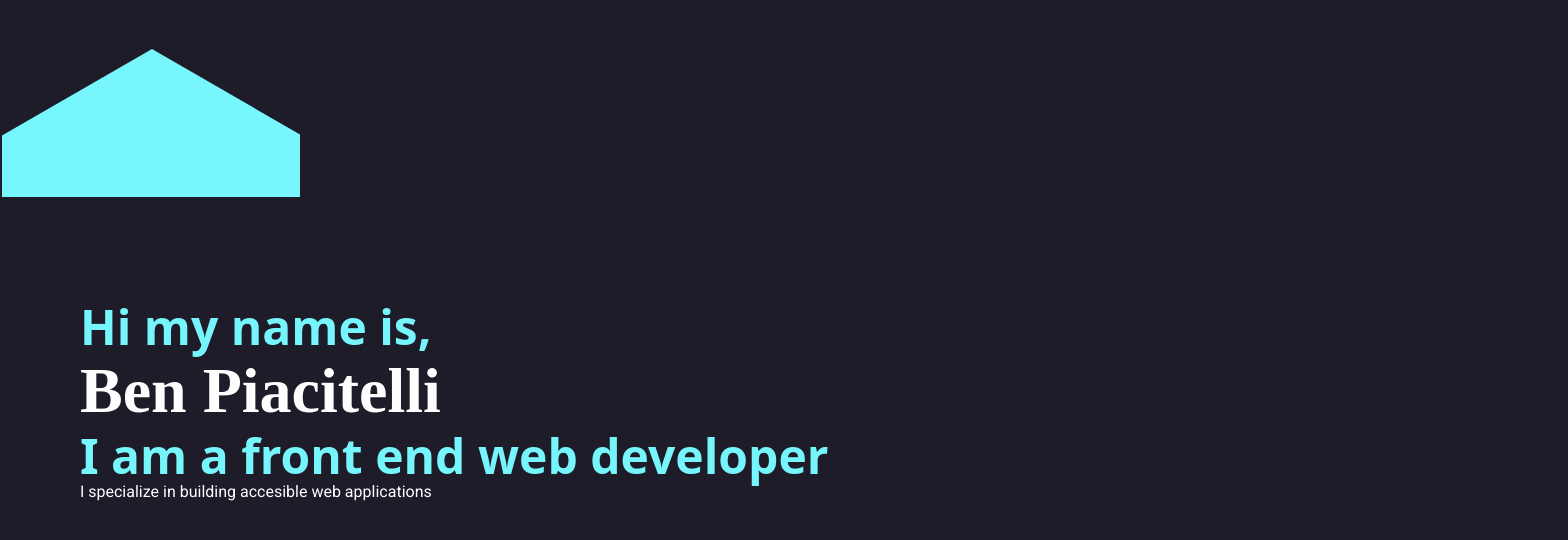
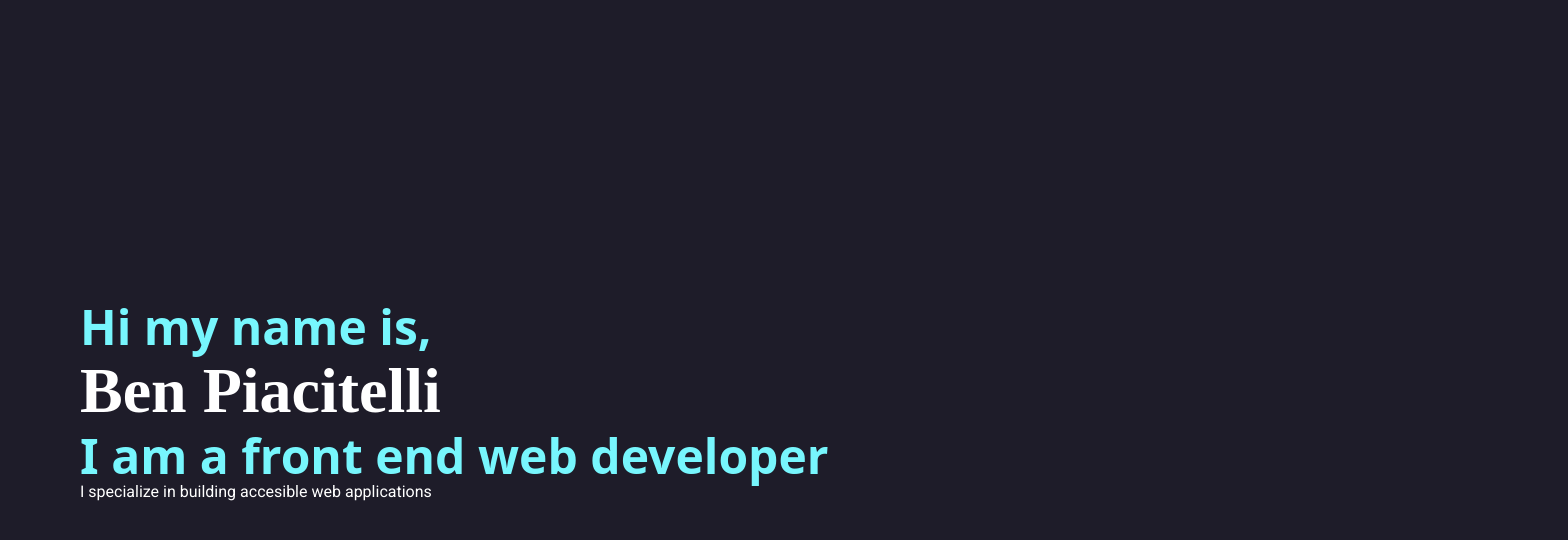
Before and after one commit to piacib/portfolio, a React (Create React App) app: page / in a window 1280 px wide. Shown: the top 540 px of the page, 1568 px wide, since content can reach past the window. Built offline with nearby package versions, Linux system fonts and the light colour scheme; a web font is replaced by a local one.

Commit message:
reformatted hexes generation

```diff
--- a/src/components/PageLoadAnimation/waveTest.scss
+++ b/src/components/PageLoadAnimation/waveTest.scss
@@ -1,37 +1,32 @@
 @use "sass:math";
 @import "./style.module.scss";
 @import "../HexagonSvg/style.module.scss";
-body {
-  animation: overflowHide 10s linear forwards;
-  //   background: #373940;
+body,
+html {
+  animation: overflowHide 0.25s $totalAnimationTime linear forwards;
+  overflow: hidden;
 }
 @keyframes overflowHide {
-  from {
+  0% {
     overflow: hidden;
     height: 100dvh;
   }
-
-  to {
-    overflow: auto;
+  100% {
+    overflow-y: auto;
   }
 }
 .scale_down {
   scale: $scaleDown;
 }
-.scale_to_49 {
-  scale: math.div(49, 304);
+.load-container {
+  position: absolute;
+  height: ($radius * 2 - 1) * $displayHeight;
+  width: 100%;
+  background: $backgroundColor;
+  animation-fill-mode: forwards;
+  // z-index: 0;
 }
-.load-container {
-  position: relative;
-  // height: 100dvh;
-  // width: 100dvw;
-  background: $backgroundColor;
-  // animation: opacity ($totalAnimationTime + 2s) linear;
-  animation-fill-mode: forwards;
-  z-index: 2;
-  // top: -176px;
-  // left: -124px;
-}
+
 @keyframes opacity {
   0% {
     visibility: visible;
@@ -47,97 +42,73 @@ body {
 .hexagon {
   fill: $accentColor;
   position: absolute;
-  // rotate: 90deg;
-}
-.load-container .hexagon {
-  // top: 0%;
-  // left: 0%;
-  // display: none;
-  // transform: scale(0);
+  transform: scale(0);
+  z-index: 2;
+  fill: $hexBackgroundColor;
 }
 
-// @for $r from 0 through $radius {
-//   @for $i from 0 through $r {
-//     $count: $count + 1;
-//     .load-container .hexagon:nth-child(#{$count}) {
-//       display: block;
-//       margin-top: $displayHeight * $r;
-//       margin-left: (($r * $halfDisplayWidth * -1)) +
-//         ($i * $displayWidth) -
-//         $halfDisplayWidth;
-//     }
-//   }
-//   @for $i from 0 through $r {
-//     $count: $count + 1;
-//     .load-container .hexagon:nth-child(#{$count}) {
-//       display: block;
-//       margin-top: ($r * $displayHeight) - ($i * $displayHeight);
-//       margin-left: ($halfDisplayWidth + ($r * $halfDisplayWidth)) +
-//         ($i * $halfDisplayWidth);
-//     }
-//   }
-//   @for $i from 0 through $r {
-//     $count: $count + 1;
-//     // .load-container .hexagon:nth-child(#{$count}) {
-//     //   margin-top: ($displayHeight * -1) - ($i * $displayHeight);
-//     //   margin-left: ($r * $displayWidth) - ($i * $halfDisplayWidth);
-//     // }
-//   }
-//   @for $i from 0 through $r {
-//     $count: $count + 1;
-//     // .load-container .hexagon:nth-child(#{$count}) {
-//     //   margin-top: ($r + 1) * $displayHeight * -1;
-//     //   margin-left: (($r * $halfDisplayWidth)) -
-//     //     ($i * $displayWidth) -
-//     //     $displayWidth;
-//     // }
-//   }
-//   @for $i from 0 through $r {
-//     $count: $count + 1;
-//     // .load-container .hexagon:nth-child(#{$count}) {
-//     //   margin-top: (($r) * $displayHeight * -1) + ($i * $displayHeight);
-//     //   margin-left: (($r + 1) * $halfDisplayWidth * -1) -
-//     //     ($i * $halfDisplayWidth) -
-//     //     $displayWidth;
-//     // }
-//   }
-//   @for $i from 0 through $r {
-//     $count: $count + 1;
-//     @if $i != $r {
-//       // .load-container .hexagon:nth-child(#{$count}) {
-//       //   margin-top: ($displayHeight * -1) +
-//       //     ($i * $displayHeight) +
-//       //     ($displayHeight * 2);
-//       //   margin-left: ($r * $displayWidth * -1) +
-//       //     ($i * $halfDisplayWidth) -
-//       //     $displayWidth;
-//       // }
-//     } @else {
-//       $count: $count - 1;
-//     }
-//   }
-// }
-.hexagon {
-  animation-name: pulse;
-  animation-duration: $animation-duration; //Pulse speed
-  // animation-delay: #{$r * 0.25}s;
-  animation-iteration-count: 1;
+@for $row from 1 through $radius * 2 - 1 {
+  .load-container .row:nth-child(#{$row}) {
+    top: ($row - 1) * $displayHeight;
+    left: $row % 2 * $halfDisplayWidth - $displayWidth;
+    width: $displayWidth * $hexCount;
+    height: $displayHeight;
+  }
+  @for $hex from 1 through $hexCount {
+    .load-container .row:nth-child(#{$row}) .hexagon:nth-child(#{$hex}) {
+      margin-left: ($hex * $displayWidth) - $halfSvgWidth;
+      margin-top: $halfSvgHeight * -1px;
+    }
+    .load-container .row:nth-child(#{$row}) .hexagon:nth-last-child(#{$hex}) {
+      animation: pulse $animation-duration $startDelay forwards;
+      // scaleUp 2s $totalAnimationTime forwards;
+    }
+    $startDelay: $startDelay - 0.25s;
+  }
+  $startDelay: $lastAnimationStart;
+}
+.load-container .row:nth-child(1) .hexagon {
+  z-index: 3;
+}
+.load-container .row:nth-child(2) .hexagon {
+  z-index: 3;
+}
+.load-container .row:nth-child(3) .hexagon {
+  z-index: 3;
+}
+.load-container .row:nth-child(4) .hexagon {
+  z-index: 3;
+}
+
+.row {
+  position: absolute;
 }
 
 @keyframes pulse {
   0% {
-    -webkit-transform: scale(0.01);
-    transform: scale(0.01);
+    -webkit-transform: scale(0);
+    transform: scale(0);
+    fill: $accentColor;
+  }
+  50% {
+    -webkit-transform: scale(math.div(49, 304));
+    transform: scale(math.div(49, 304));
+    fill: $accentColor;
   }
 
-  50% {
-    -webkit-transform: scale(1);
-    transform: scale(1);
-  }
-
-  100% {
+  75% {
     -webkit-transform: scale(0);
     transform: scale(0);
+    fill: $accentColor;
+  }
+  76% {
+    -webkit-transform: scale(0);
+    transform: scale(0);
+    fill: $hexBackgroundColor;
+  }
+  100% {
+    transform: scale($scaleDown);
+    fill: $hexBackgroundColor;
   }
 }
 
@@ -147,25 +118,13 @@ body {
     filter: hue-rotate(360deg);
   }
 }
-$rowLength: $radius;
-@for $r from 0 through $radius {
-  @for $i from 0 through $rowLength {
-    $count: $count + 1;
-    .load-container .hexagon:nth-child(#{$count}) {
-      display: block;
-      margin-top: ($displayHeight) * $count;
-      margin-left: if($count % 2 == 0, -27.5px, 0px);
-    }
+@keyframes scaleUp {
+  0% {
+    transform: scale(0);
+    fill: $hexBackgroundColor;
   }
-  $rowLength: $rowLength - 1;
-}
-@for $r from 1 through $radius * 2 {
-  .load-container .c#{$r} {
-    position: absolute;
-    top: 0;
-    margin-left: -$svgPadding * 1px;
-    margin-left: $r * ($displayHeight + $svgPadding);
-    height: 100%;
-    width: $displayWidth;
+  100% {
+    transform: scale($scaleDown);
+    fill: $hexBackgroundColor;
   }
 }
```
